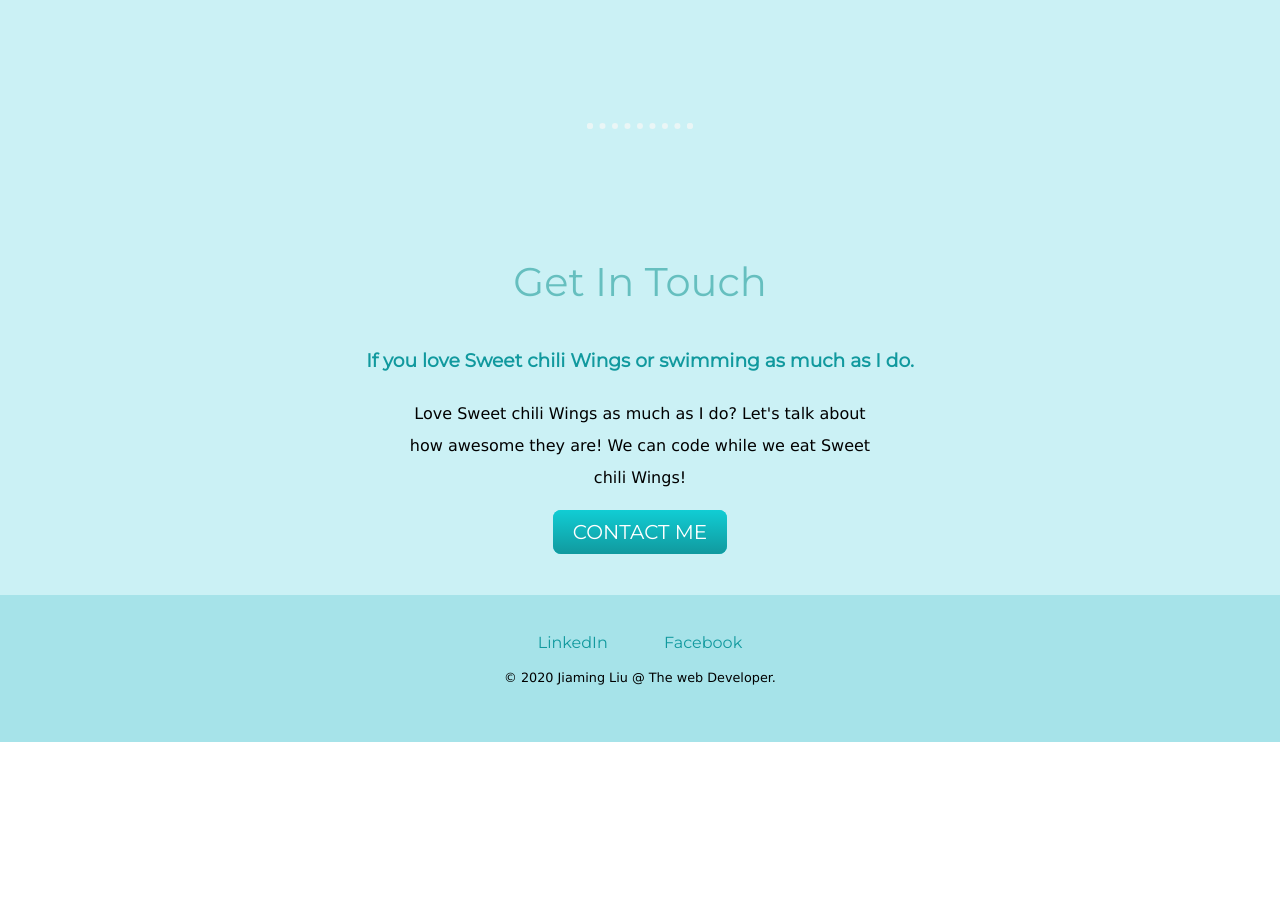
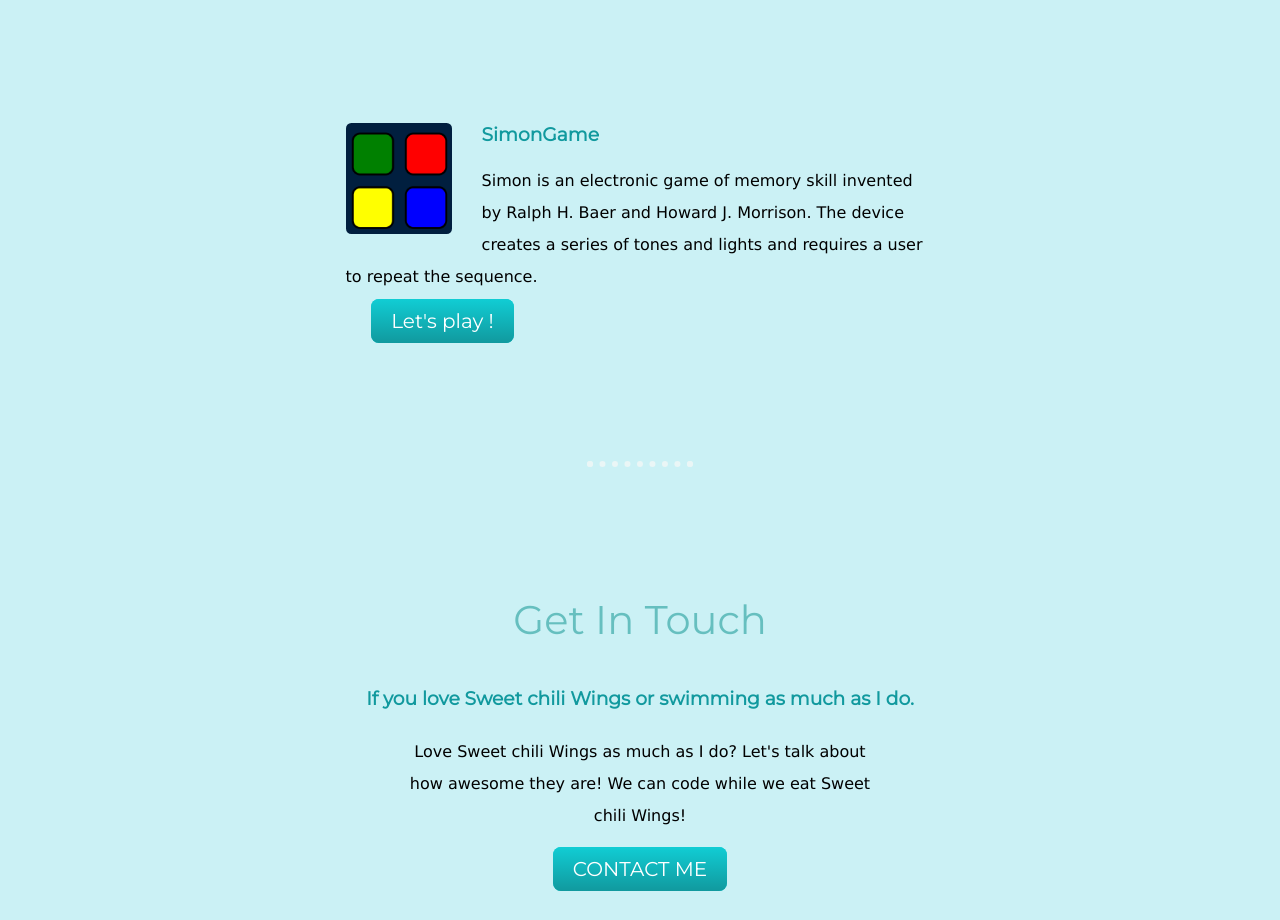
Before and after one commit to gordonliu0227/my-web, a plain HTML site: page index.html in a window 1280 px wide. Shown: the part 2656-3576 px from the top of the page. Before the commit the page ends 3398 px from the top, so only its background shows below. Drawn offline with Linux system fonts and the light colour scheme.

Commit message:
add simongame
add simongame

```diff
--- a/index.html
+++ b/index.html
@@ -96,6 +96,20 @@
             <a class="btn" href="https://gordonliu0227.github.io/Drum-Kit/"> Rock ！</a></p>
 
         </div>
+        <div class="skill-row">
+          <img
+            class="code-img"
+            src="images/simongame.png"
+            alt=" " style="border-radius: 5%; width: 18%;"
+          />
+
+
+          <h3>SimonGame </h3>
+          <p>
+            Simon is an electronic game of memory skill invented by Ralph H. Baer and Howard J. Morrison. The device creates a series of tones and lights and requires a user to repeat the sequence.
+          </p>
+          <a class="btn" href="https://gordonliu0227.github.io/SimonGame/" > Let's play !</a>
+        </div>
       </div>
       <hr />
       <div class="contact-me">
```
Also changed, not shown: images/simongame.png (added).
